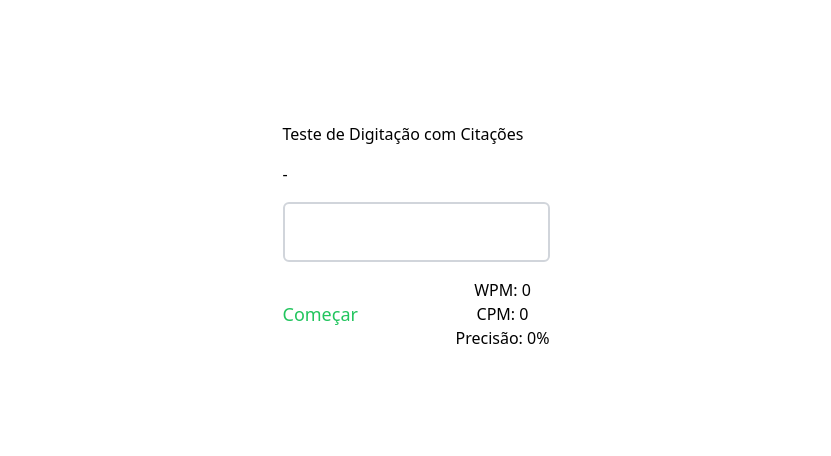
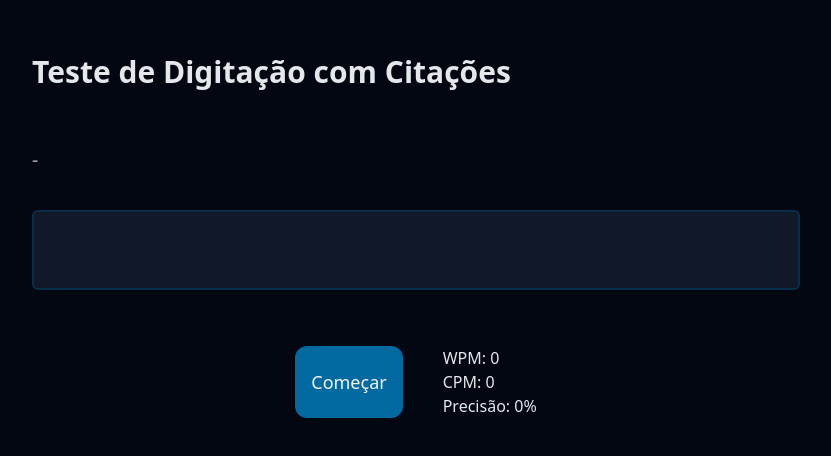
Before and after one commit to nilloferreiira/type-quotes, a React (Vite) app: page / in a window 1280 px wide. Shown: the part 164-620 px from the top of the page, without its empty margins (224-1055 px from the left). Built offline with nearby package versions, Linux system fonts and the light colour scheme; no server answers.

Commit message:
estilização da pagina

```diff
--- a/src/app.tsx
+++ b/src/app.tsx
@@ -1,5 +1,9 @@
 import FullCode from "./components/full-code";
 
 export default function App() {
-  return <FullCode />
+  return (
+    <div className="w-full bg-gray-950">
+      <FullCode />
+    </div>
+  )
 }
--- a/src/components/full-code.tsx
+++ b/src/components/full-code.tsx
@@ -63,7 +63,7 @@ export default function FullCode() {
     setStarted(!started);
   }
 
-  function handleType(event: ChangeEvent<HTMLInputElement>) {
+  function handleType(event: ChangeEvent<HTMLTextAreaElement>) {
     setTypedText(event.target.value);
   }
 
@@ -80,35 +80,47 @@ export default function FullCode() {
 
 
   return (
-    <div className="flex flex-col items-center justify-center h-screen w-3/5 mx-auto">
-      <div>
-        <div className="mb-4">
-          <h1>Teste de Digitação com Citações</h1>
-          <h2></h2>
+    <div className="flex flex-col items-center justify-center h-screen w-3/5 gap-10 mx-auto">
+        <div className="mb-4 text-left w-full">
+          <h1 className="text-gray-200 font-bold text-3xl">Teste de Digitação com Citações</h1>
         </div>
-        <blockquote className="mb-4">
+        <div className="w-full flex flex-col gap-4 space-y-5">
+        <blockquote className="text-gray-400 text-xl italic">
           {quote} - <strong>{author}</strong>
         </blockquote>
-        <input
-          type="text"
+        <textarea
           value={typedText}
           onChange={handleType}
-          className="p-4 border-2 border-gray-300 rounded-md focus:outline-none focus:border-blue-500"
+          className={`
+                    p-4 border-2
+                    w-full
+                    h-20
+                    text-gray-100
+                    border-sky-950
+                    rounded-md
+                    resize-none
+                    focus:outline-none -sky-950
+                    focus:border-gray-300/80
+                    bg-gray-900
+                    `}
         />
 
-        <div className="mt-4 flex justify-between">
+        </div>
+
+        <div className="mt-4 flex justify-center gap-10 w-full">
           {/* trocar para "ask for new quote" */}
           <button
             onClick={handleStart}
-            className={`text-lg  ${
-              started ? "text-red-500" : "text-green-500"
-            }`}
+            className={`text-lg
+                        ${started ? "text-red-500" : "text-gray-100"}
+                        bg-sky-700 rounded-xl px-4 focus-visible:ring-2 focus-visible:ring-sky-400 focus:outline-none hover:bg-opacity-75 transition-all
+            `}
           >
             {started ? <span>Reiniciar</span> : <span>Começar</span>}
           </button>
           {/* trocar para "ask for new quote" */}
 
-          <div className="flex flex-col items-center">
+          <div className="flex flex-col items-start justify-center text-gray-200">
             <p className="">
               {"WPM: "}
               {stats.wpm}
@@ -126,7 +138,6 @@ export default function FullCode() {
             </p>
           </div>
         </div>
-      </div>
     </div>
   );
 }
```
